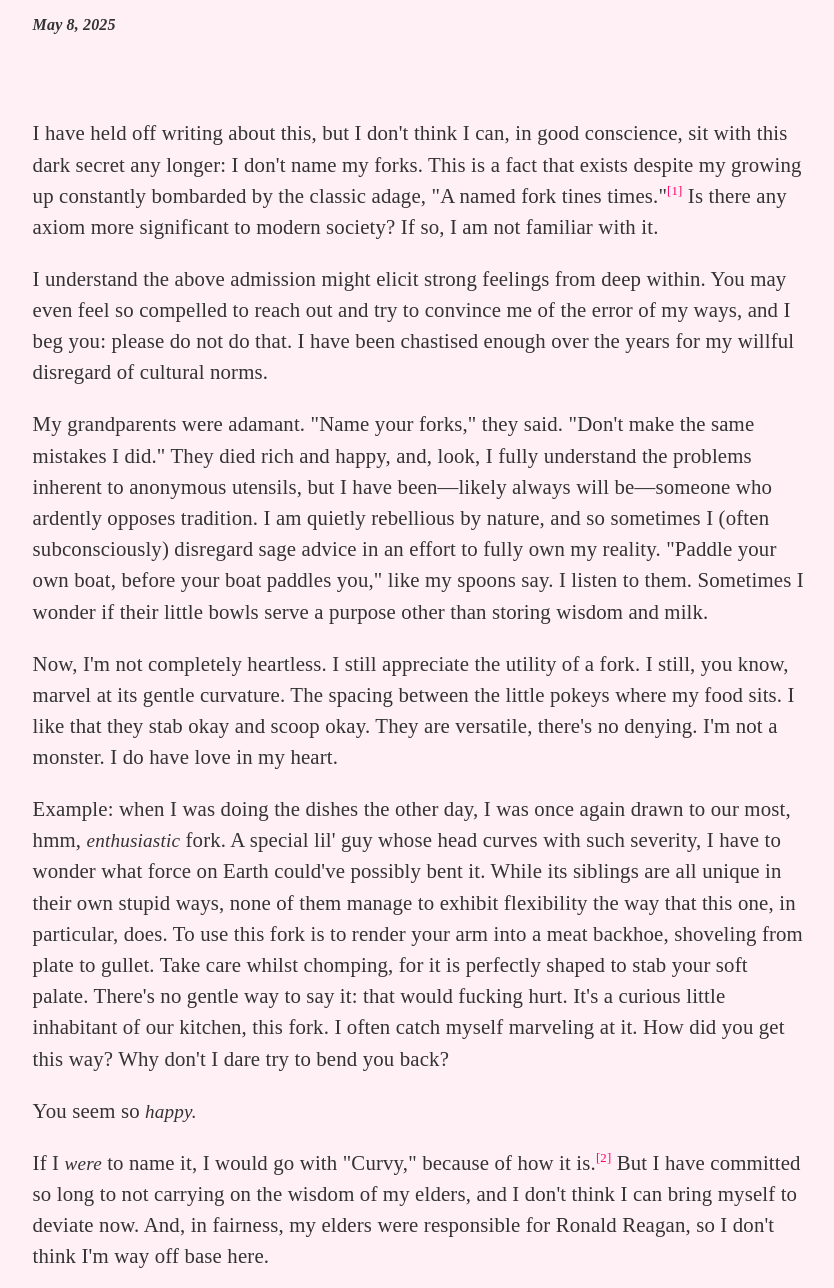
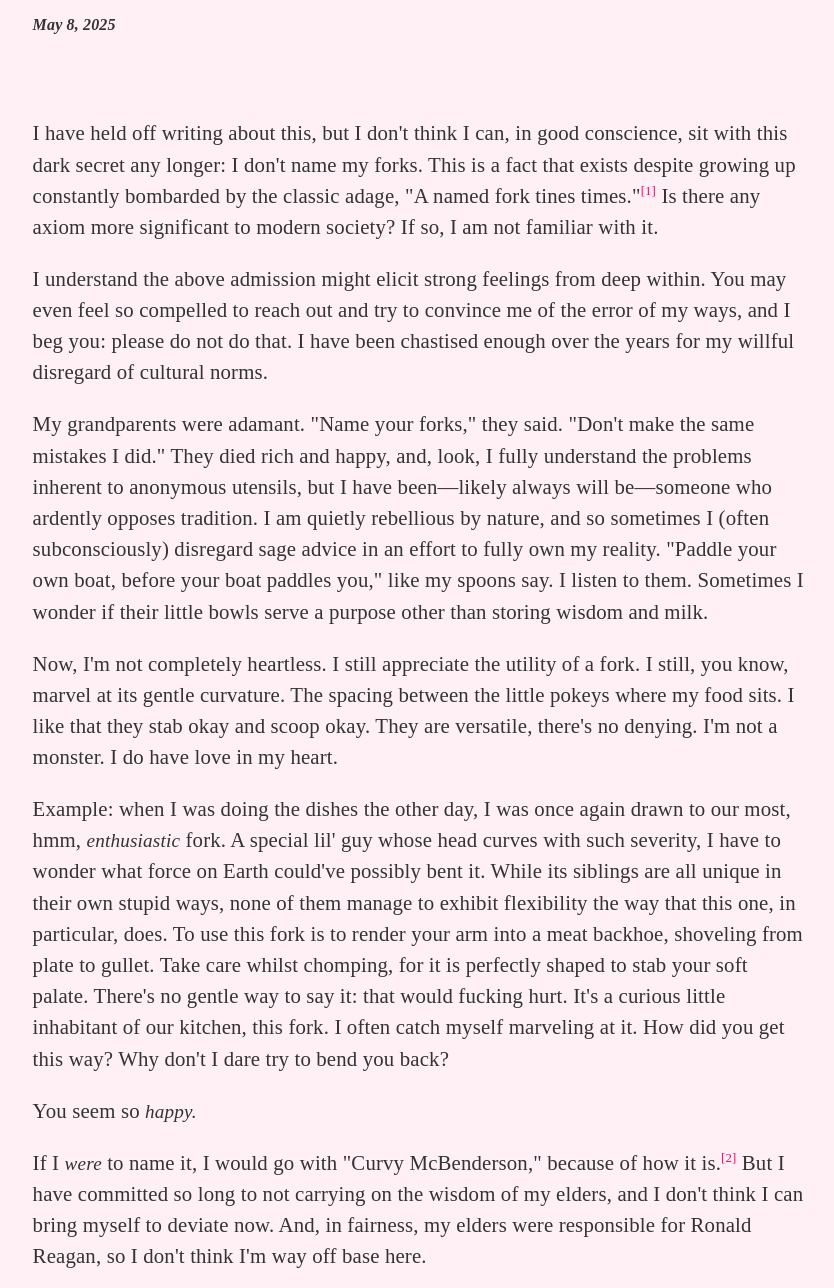
Before and after one commit to gkeenans/gkeenan.co, an Eleventy site: page src/avgb/2025-05-08-today-i-am-writing-about-a-fork-and-no-its-not-a-metaphor-for-anything-please-stop-asking.md in a window 1280 px wide. Shown: the part 352-1640 px from the top of the page, without its empty margins (261-1095 px from the left). Built offline with nearby package versions, Linux system fonts and the light colour scheme; Eleventy itself is replaced by a stand-in of ours; files that its build step writes are made by us from their sources; a web font is replaced by a local one; what lodash.escape, rfc822-date would draw is missing.

Commit message:
Update Forks

```diff
--- a/src/avgb/2025-05-08-today-i-am-writing-about-a-fork-and-no-its-not-a-metaphor-for-anything-please-stop-asking.md
+++ b/src/avgb/2025-05-08-today-i-am-writing-about-a-fork-and-no-its-not-a-metaphor-for-anything-please-stop-asking.md
@@ -4,7 +4,7 @@ title: Today, I am writing about a fork and, no, it's not a metaphor for anythin
 date: 2025-05-08T15:44:00.000Z
 ---
 
-I have held off writing about this, but I don't think I can, in good conscience, sit with this dark secret any longer: I don't name my forks. This is a fact that exists despite my growing up constantly bombarded by the classic adage, "A named fork tines times."[^1] Is there any axiom more significant to modern society? If so, I am not familiar with it.
+I have held off writing about this, but I don't think I can, in good conscience, sit with this dark secret any longer: I don't name my forks. This is a fact that exists despite growing up constantly bombarded by the classic adage, "A named fork tines times."[^1] Is there any axiom more significant to modern society? If so, I am not familiar with it.
 
 I understand the above admission might elicit strong feelings from deep within. You may even feel so compelled to reach out and try to convince me of the error of my ways, and I beg you: please do not do that. I have been chastised enough over the years for my willful disregard of cultural norms.
 
@@ -16,7 +16,7 @@ Example: when I was doing the dishes the other day, I was once again drawn to ou
 
 You seem so *happy.*
 
-If I *were* to name it, I would go with "Curvy," because of how it is.[^2] But I have committed so long to not carrying on the wisdom of my elders, and I don't think I can bring myself to deviate now. And, in fairness, my elders were responsible for Ronald Reagan, so I don't think I'm way off base here.
+If I *were* to name it, I would go with "Curvy McBenderson," because of how it is.[^2] But I have committed so long to not carrying on the wisdom of my elders, and I don't think I can bring myself to deviate now. And, in fairness, my elders were responsible for Ronald Reagan, so I don't think I'm way off base here.
 
 But with that defiance comes wonder. Is there a life I miss by purposely avoiding what's in front of me? Does this conviction serve me beyond the personal satisfaction of adhering to some sick, spiteful dogma? I gain nothing by insisting, and yet I can't not.
 
```
